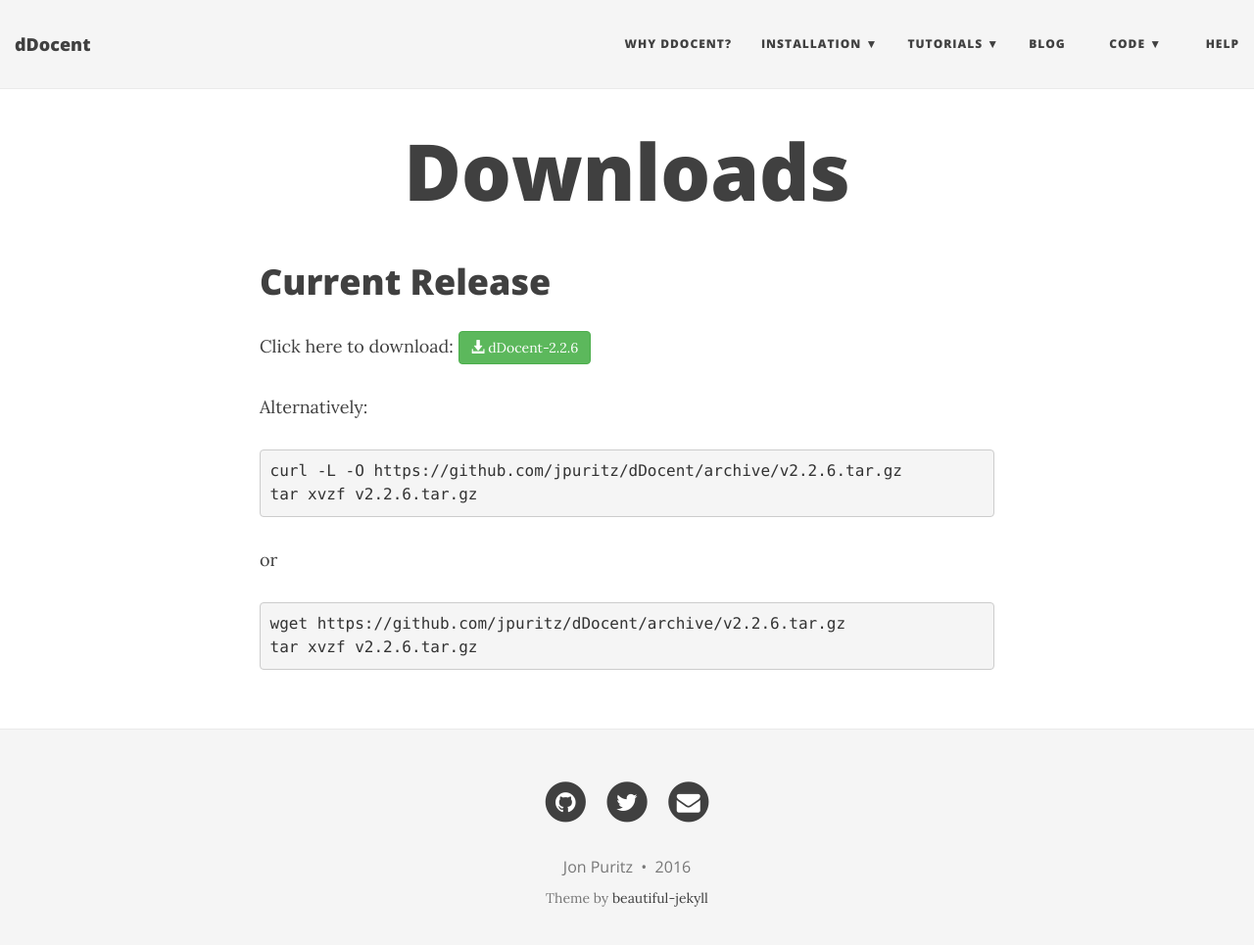
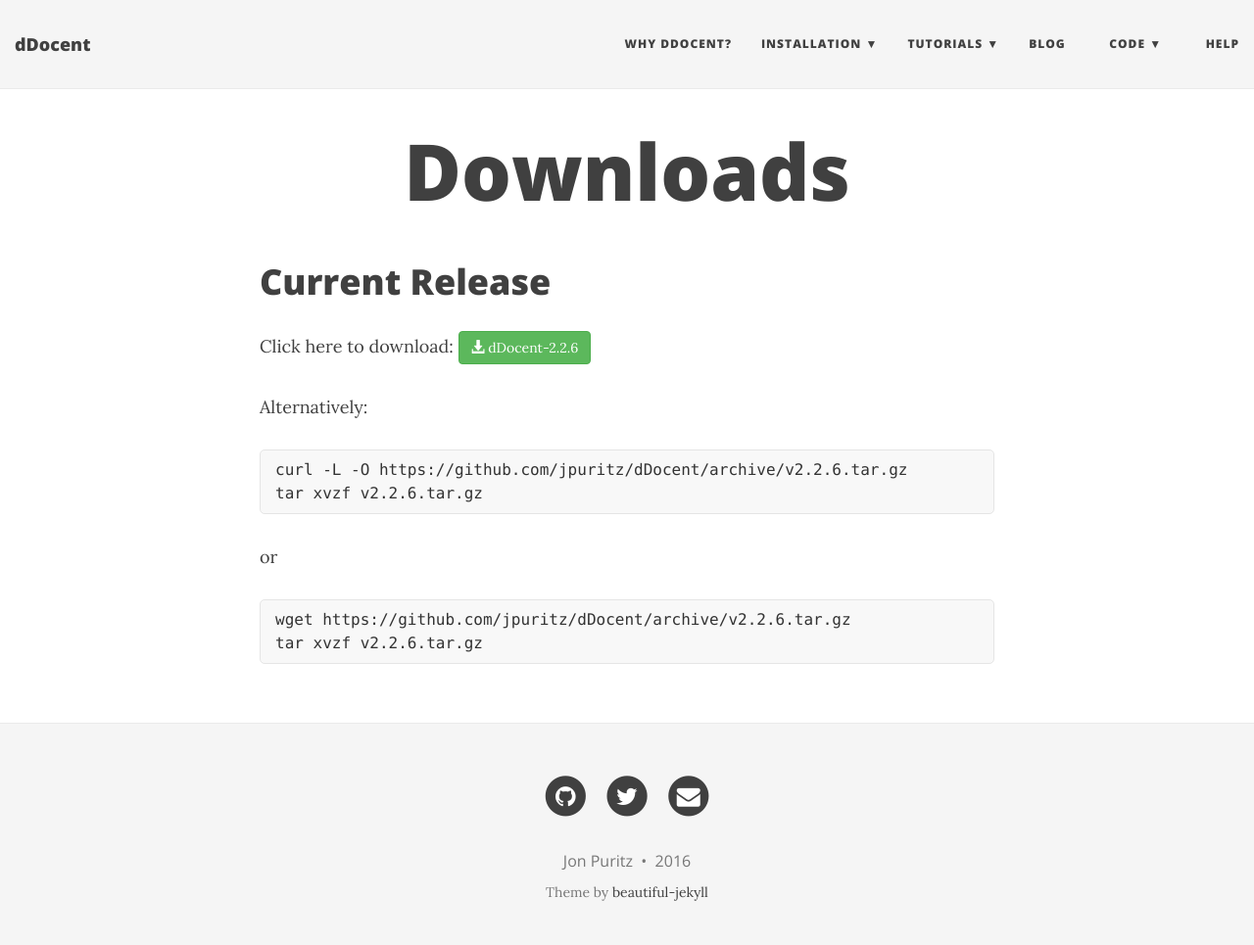
Before and after one commit to jpuritz/dDocent, a Jekyll site: the page built from downloads.md, in a window 1280 px wide and 978 px high. Shown: the top 965 px of the window at 98% size. Built offline with Jekyll 4.4.1, drawn with Linux system fonts in a browser that asks for light colours; nearby versions of some CDN libraries; library files that are not in the unit come from our copies.

Commit message:
Update main.css

```diff
--- a/css/main.css
+++ b/css/main.css
@@ -35,6 +35,21 @@
 blockquote p:first-child {
   margin-top: 0;
 }
+
+code, pre {
+  font-family:Monaco, Bitstream Vera Sans Mono, Lucida Console, Terminal;
+  color:#333;
+  font-size:12px;
+}
+
+pre {
+  padding:8px 15px;
+  background: #f8f8f8;
+  border-radius:5px;
+  border:1px solid #e5e5e5;
+  overflow-x: auto;
+}
+
 hr.small {
   max-width: 100px;
   margin: 15px auto;
```
